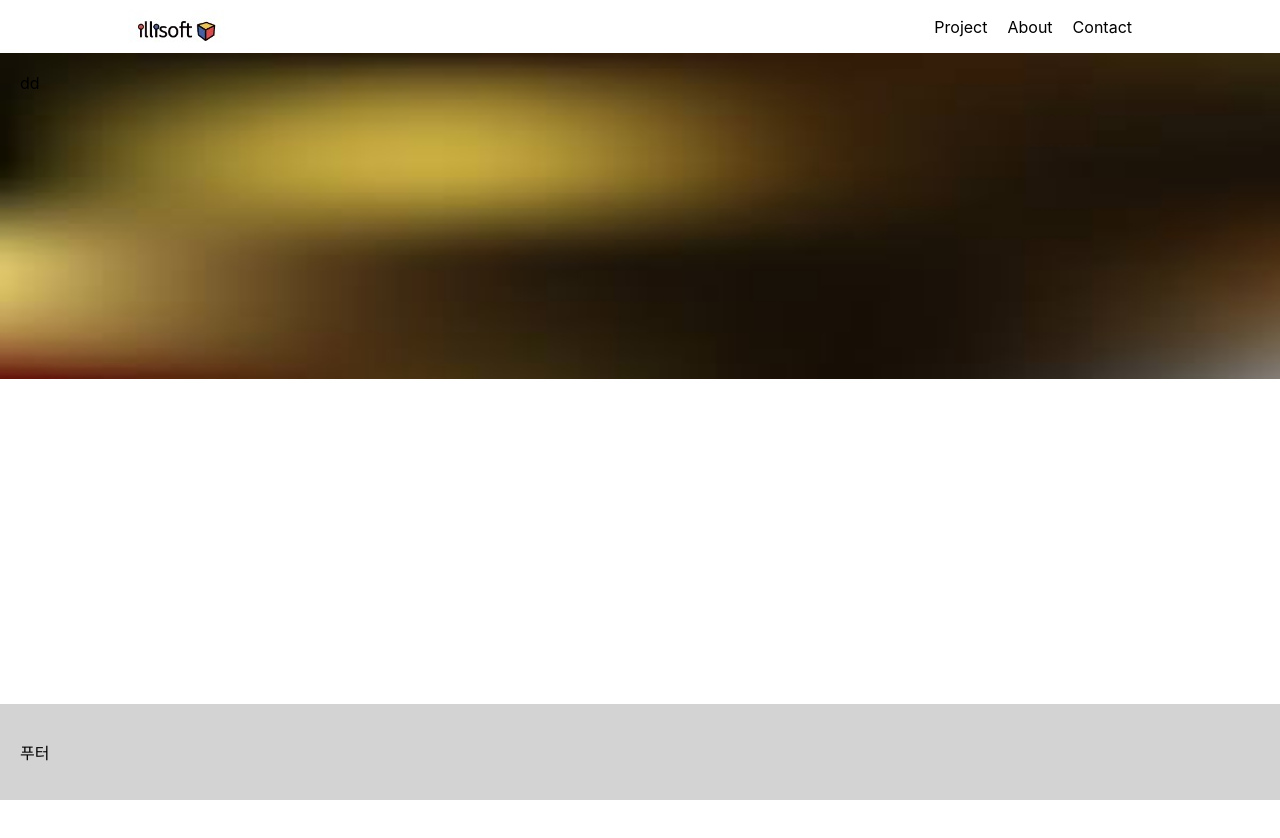
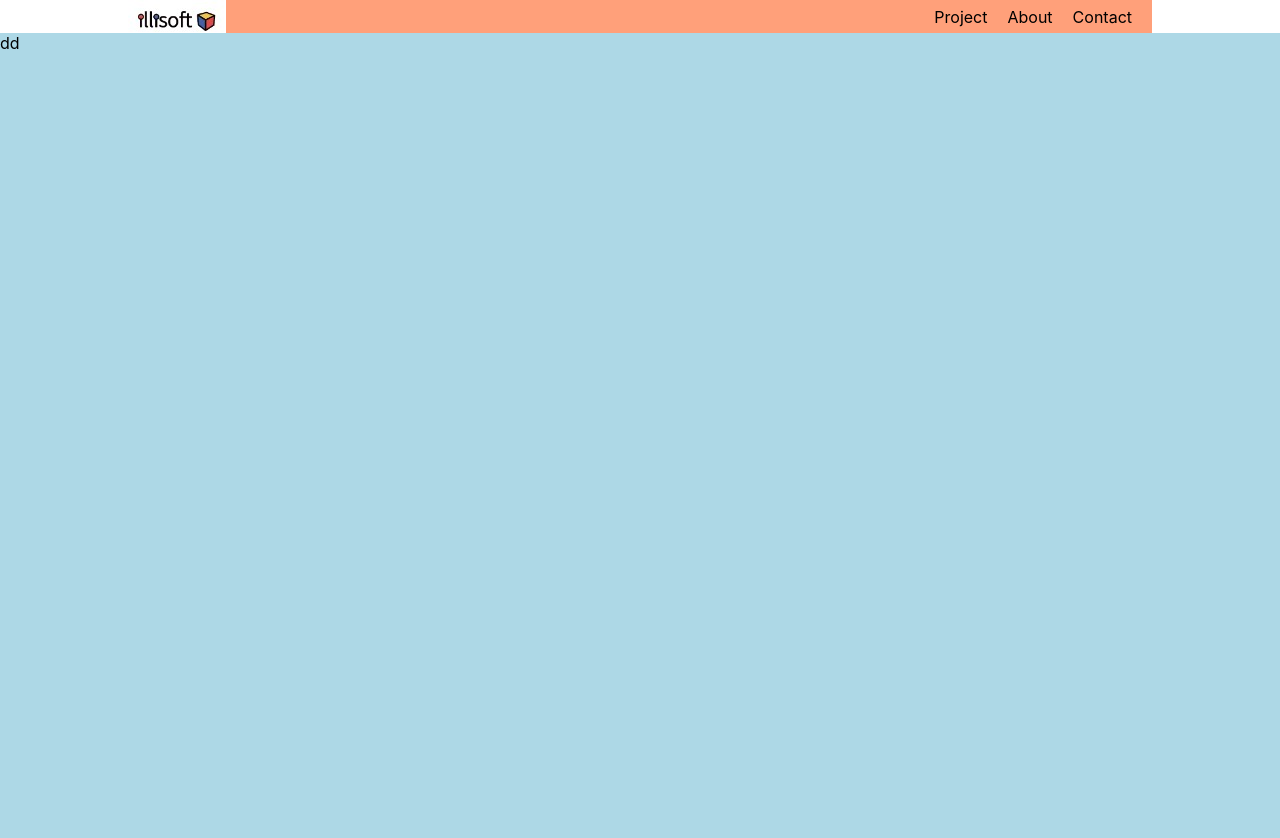
Before and after one commit to Kdj9384/App-illi, a React (Create React App) app: page / in a window 1280 px wide. Shown: the top 838 px of the page. Before the commit the page ends 800 px from the top, so only its background shows below. Built offline with nearby package versions, Linux system fonts and the light colour scheme.

Commit message:
modify layout

```diff
--- a/src/App.css
+++ b/src/App.css
@@ -8,20 +8,16 @@ body,
   height: 100%;
   display: flex;
   flex-direction: column;
-  justify-content: center;
-  align-content: center;
 }
 
 .App-header {
-  margin-left: auto;
-  margin-right: auto;
-  width: 80%;
-  padding: 10px;
+  background-color: lightsalmon;
   flex: 0 0 auto;
 
   display: flex;
-  align-content: center;
-  justify-content: center;
+  width: 80vw;
+  margin-left: auto;
+  margin-right: auto;
 }
 
 .Header-nav {
@@ -48,21 +44,14 @@ body,
 }
 
 .App-body {
-  background-image: url("./back_image.jfif");
-  background-size: 100% 50%;
-  background-repeat: no-repeat;
-  padding: 20px;
-  flex: 1 1 auto;
-}
-
-.Body-content {
-  width: 80%;
+  background-color: lightblue;
+  flex: 0 0 auto;
 }
 
 .App-footer {
-  padding: 20px;
   flex: 0 0 auto;
   background-color: lightgray;
+  margin-top: auto;
 }
 
 /* .App-link {
--- a/src/App.js
+++ b/src/App.js
@@ -1,7 +1,7 @@
 import logo from './logo.svg';
 import illi_logo from './illi_logo.jpg';
 import './App.css';
-import { Component } from 'react';
+import React, { Component } from 'react';
 
 class Header extends Component {
   render() {
@@ -23,12 +23,23 @@ class Header extends Component {
 class Body extends Component {
   render() {
     return (
-      <body className="App-body">
+      <div className="App-body">
           <div className="Body-content">
           dd
-          <br></br>
+          <br></br><br></br><br></br><br></br><br></br><br></br><br></br>
+          <br></br><br></br><br></br><br></br><br></br><br></br><br></br>
+          <br></br><br></br><br></br><br></br><br></br><br></br><br></br>
+          <br></br><br></br><br></br><br></br><br></br><br></br><br></br>
+          <br></br><br></br><br></br><br></br><br></br><br></br><br></br>
+          <br></br><br></br><br></br><br></br><br></br><br></br><br></br>
+           <br></br><br></br><br></br><br></br><br></br><br></br><br></br>
+          <br></br><br></br><br></br><br></br><br></br><br></br><br></br>
+          <br></br><br></br><br></br><br></br><br></br><br></br><br></br>
+          <br></br><br></br><br></br><br></br><br></br><br></br><br></br>
+          <br></br><br></br><br></br><br></br><br></br><br></br><br></br>
+          aa
           </div>
-      </body>
+      </div>
     )
   }
 }
--- a/src/index.js
+++ b/src/index.js
@@ -2,11 +2,13 @@ import React from 'react';
 import ReactDOM from 'react-dom';
 import './index.css';
 import App from './App';
+import Test from './test.js';
 import reportWebVitals from './reportWebVitals';
 
 ReactDOM.render(
   <React.StrictMode>
     <App />
+    {/* <Test></Test> */}
   </React.StrictMode>,
   document.getElementById('root')
 );
--- /dev/null
+++ b/src/test.js
@@ -0,0 +1,13 @@
+import { Component } from 'react';
+
+class Test extends Component{
+    render() {
+        return(
+            <div className="Test">
+                test
+            </div>
+        )
+    }
+}
+
+export default Test;
```
Also changed, not shown: 1 other file (tests, documents, lock files or other folders).
